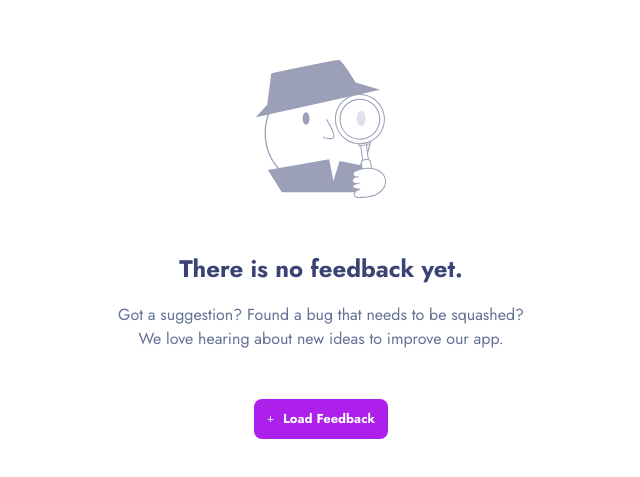
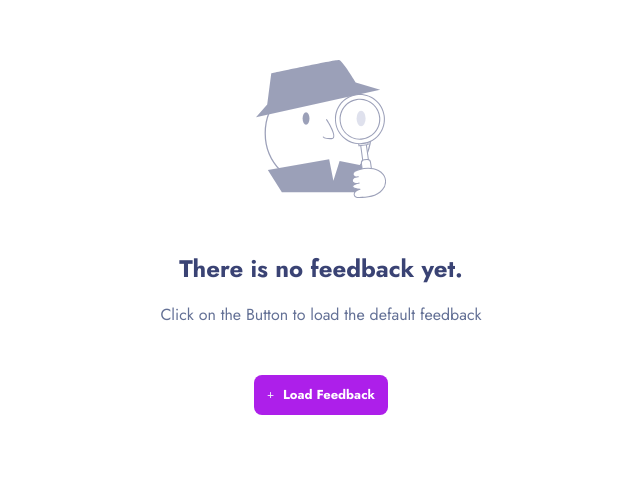
Before and after one commit to 12Ricky0/feedback-app, a Next.js app: page / in a window 1280 px wide. Shown: the part 161-638 px from the top of the page, without its empty margins (319-959 px from the left). Built offline with nearby package versions, Linux system fonts and the light colour scheme; no server answers; the database is empty.

Commit message:
fetch modified

```diff
--- a/app/page.tsx
+++ b/app/page.tsx
@@ -1,9 +1,8 @@
 import Image from "next/image";
 import Link from "next/link";
 import { cookies } from "next/headers";
-import { getSuggestions, getRoadMap, getCurrentUser } from "@/libs/actions";
+import { getCurrentUser } from "@/libs/actions";
 import defaultInvoice from "@/libs/data";
-import Login from "@/components/login";
 
 export default async function Defualt() {
   // const cookieStore = cookies();
@@ -13,35 +12,55 @@ export default async function Defualt() {
   // const uName = cookieStore.get("username");
   // const user = await getCurrentUser(uName?.value.replace(/"/g, "")!);
   // const currentUser = await user?.json();
+  const cookieStore = cookies();
+  const uName = cookieStore.get("username");
+  const user = await getCurrentUser(uName?.value.replace(/"/g, "")!);
+  const currentUser = await user?.json();
+  if (currentUser) {
+    let req = await fetch(
+      `https://feedback-app-ecru.vercel.app/api/?query=${currentUser?.username}`,
+      {
+        headers: {
+          "Content-Type": "application/json",
+          "Access-Control-Allow-Origin": "*",
+          "Access-Control-Allow-Methods": "GET, POST, PUT, DELETE, OPTIONS",
+          "Access-Control-Allow-Headers": "Content-Type, Authorization",
+        },
+      }
+    );
+    const response = await req.json();
+    if (response.res.length == 0) {
+      await defaultInvoice(currentUser);
+    }
+  }
+
   return (
-    // <section className="flex items-center flex-col justify-center py-[110px] mb-[55px] text-center bg-white mx-6 md:mx-0 mt-4 rounded-lg">
-    //   <Image
-    //     alt="empty"
-    //     src="/assets/suggestions/illustration-empty.svg"
-    //     className="mx-auto"
-    //     width={130}
-    //     height={135}
-    //   />
-    //   <article className="mt-[53px]">
-    //     <h1 className="font-bold text-[24px] text-secondary-dark-gray mb-4">
-    //       There is no feedback yet.
-    //     </h1>
-    //     <p className="md:w-[410px] mx-6 md:mx-0 text-[16px] text-secondary-light-blue">
-    //       Got a suggestion? Found a bug that needs to be squashed? We love
-    //       hearing about new ideas to improve our app.
-    //     </p>
-    //   </article>
-    //   <button className="bg-primary-voilet text-[13px] font-bold text-white h-10 mt-12 rounded-lg w-[134px]">
-    //     <Image
-    //       alt="down"
-    //       src="/assets/shared/icon-plus.svg"
-    //       className="inline-block mr-2"
-    //       width={8}
-    //       height={8}
-    //     />
-    //     <Link href="/home">Load Feedback</Link>
-    //   </button>
-    // </section>
-    <Login />
+    <section className="flex items-center flex-col justify-center py-[110px] mb-[55px] text-center bg-white mx-6 md:mx-0 mt-4 rounded-lg">
+      <Image
+        alt="empty"
+        src="/assets/suggestions/illustration-empty.svg"
+        className="mx-auto"
+        width={130}
+        height={135}
+      />
+      <article className="mt-[53px]">
+        <h1 className="font-bold text-[24px] text-secondary-dark-gray mb-4">
+          There is no feedback yet.
+        </h1>
+        <p className="md:w-[410px] mx-6 md:mx-0 text-[16px] text-secondary-light-blue">
+          Click on the Button to load the default feedback
+        </p>
+      </article>
+      <button className="bg-primary-voilet text-[13px] font-bold text-white h-10 mt-12 rounded-lg w-[134px]">
+        <Image
+          alt="down"
+          src="/assets/shared/icon-plus.svg"
+          className="inline-block mr-2"
+          width={8}
+          height={8}
+        />
+        <Link href="/home">Load Feedback</Link>
+      </button>
+    </section>
   );
 }
--- a/components/login.tsx
+++ /dev/null
@@ -1,62 +0,0 @@
-"use client";
-
-import Image from "next/image";
-import Link from "next/link";
-import { useEffect } from "react";
-
-export default function Login() {
-  // function generateLetter() {
-  //   const alphabet = "ABCDEFGHIJKLMNOPQRSTUVWXYZabcdefghijklmnopqrstuvwxyz";
-  //   return (
-  //     alphabet.charAt(Math.floor(Math.random() * alphabet.length)) +
-  //     alphabet.charAt(Math.floor(Math.random() * alphabet.length)) +
-  //     alphabet.charAt(Math.floor(Math.random() * alphabet.length)) +
-  //     alphabet.charAt(Math.floor(Math.random() * alphabet.length))
-  //   );
-  // }
-  // const generateRandomNumber = (min: number, max: number) => {
-  //   return String(Math.floor(Math.random() * (max - min + 1)) + min);
-  // };
-
-  // const newUser = {
-  //   image: "./assets/user-images/image-zena.jpg",
-  //   name: generateLetter(),
-  //   username: generateLetter() + generateRandomNumber(0, 100),
-  // };
-  // useEffect(() => {
-  //   const user = localStorage.getItem("user");
-  //   if (!user) {
-  //     localStorage.setItem("user", JSON.stringify(newUser));
-  //   }
-  // }, []);
-  return (
-    <section className="flex items-center flex-col justify-center py-[110px] mb-[55px] text-center bg-white mx-6 md:mx-0 mt-4 rounded-lg">
-      <Image
-        alt="empty"
-        src="/assets/suggestions/illustration-empty.svg"
-        className="mx-auto"
-        width={130}
-        height={135}
-      />
-      <article className="mt-[53px]">
-        <h1 className="font-bold text-[24px] text-secondary-dark-gray mb-4">
-          There is no feedback yet.
-        </h1>
-        <p className="md:w-[410px] mx-6 md:mx-0 text-[16px] text-secondary-light-blue">
-          Got a suggestion? Found a bug that needs to be squashed? We love
-          hearing about new ideas to improve our app.
-        </p>
-      </article>
-      <button className="bg-primary-voilet text-[13px] font-bold text-white h-10 mt-12 rounded-lg w-[134px]">
-        <Image
-          alt="down"
-          src="/assets/shared/icon-plus.svg"
-          className="inline-block mr-2"
-          width={8}
-          height={8}
-        />
-        <Link href="/home">Load Feedback</Link>
-      </button>
-    </section>
-  );
-}
```
